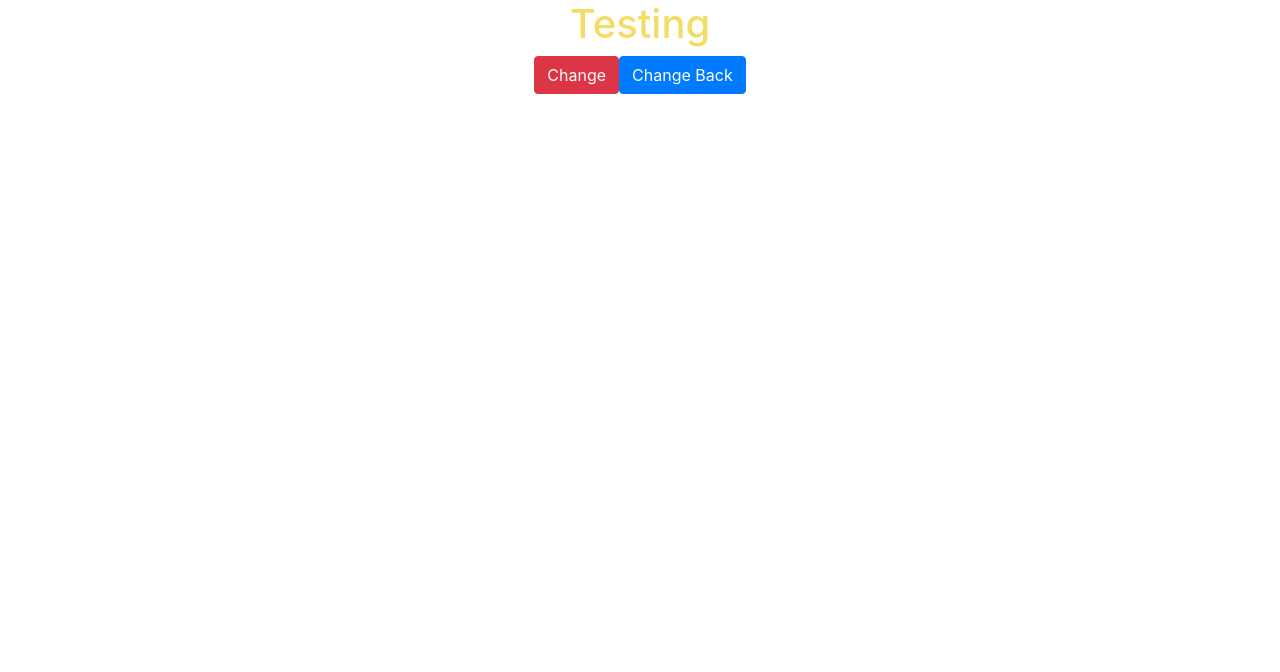
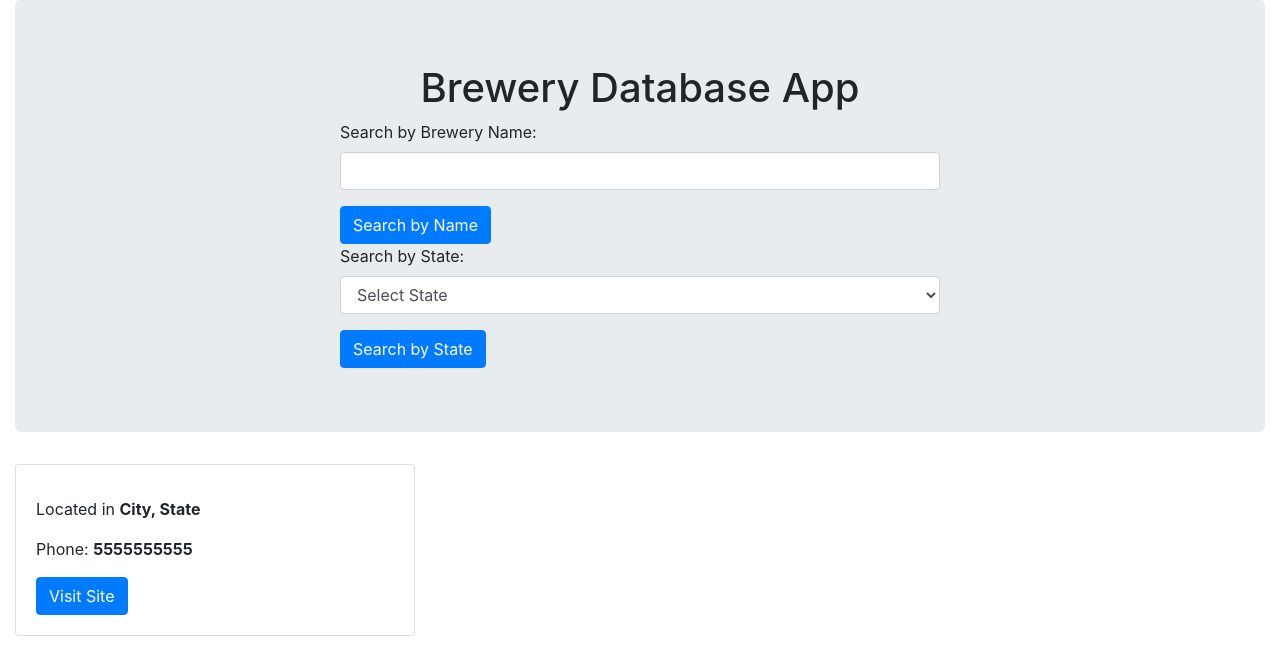
Before and after one commit to danielmurphy1/brewery-database-app, a React (Create React App) app: page / in a window 1280 px wide. Shown: the top 672 px of the page. Built offline with nearby package versions, Linux system fonts and the light colour scheme; no server answers.

Commit message:
built form and began to build output cards component, added styling

```diff
--- a/src/App.js
+++ b/src/App.js
@@ -1,31 +1,72 @@
 import React, {useState, useEffect} from 'react';
-import randomcolor from "randomcolor"
 import './App.css';
+import SearchForm from "./SearchForm";
+import BreweryCard from "./BreweryCard";
 
 function App() {
-  const [ value, setValue ] = useState("Testing")
-    //- array of variable and function - convention is to name function for setting the variable - similar to useState()
-    // - argument of useState is the initial state of the variable
-  const [color, setColor] = useState("")
-  console.log(color)
+  const [names, setNames] = useState([]);
+  const [city, setCity] = useState("");
+  const [state, setState] = useState("");
+  const [phone, setPhone] = useState("");
+  const [website, setWebsite] = useState("");
+
+  // useEffect( async () =>{
+  //   const data = await fetch("https://api.openbrewerydb.org/breweries").then(response => response.json());
+  //   console.log(data)
+  // }, [])
+
+  // useEffect(() => {
+  //   async function fetchData() {
+  //     const data = await fetch("https://api.openbrewerydb.org/breweries").then(response => response.json());
+  //     const names = [];
+  //     console.log(data)
+  //     for(let i = 0; i < data.length; i++){
+  //       setName(() => data[i].name)
+  //       console.log(name)
+  //     }
+  //     // setName(() => data[0].name)
+  //     //   console.log(name)
+
+  //   }
+  //   fetchData();
+  // }, [])
+
+  useEffect(() => {
+    async function fetchData() {
+      const data = await fetch("https://api.openbrewerydb.org/breweries").then(response => response.json());
+      const places = [];
+      console.log(data)
+      for(let i = 0; i < data.length; i++){
+
+          places.push(data[i].name)
+          setNames([...names, places])
 
 
-  useEffect(()=>{
-    setColor(randomcolor())
-  }, []) //empty array as second argument only runs when components mounts aka componentDidMount()
+      // setName(() => data[0].name)
+      //   console.log(name)
 
-  useEffect(()=>{
-    setColor(randomcolor())
-  }, [value]) //second argument array value(s) are the variables it looks for change to run aka componentDidUpdate
+      }
+      console.log(places)
+    }
+    fetchData();
+  }, [])
+
+//  function generateCard(){
+//    let card = ""
+//    for(let i = 0; i < names.length; i++){
+//     card = <BreweryCard name={names[i]}/>
+//    }
+//    return card
+//  }
+
+
 
   return (
-    <div className="App">
-      <h1 style={{color: color}}>{value}</h1>
-      <button className="btn btn-danger" onClick={()=>setValue("Test Complete")
-      }>Change</button>
-      <button className = "btn btn-primary" onClick={()=>setValue("Testing")}>Change Back</button>
+    <div className="container-fluid">
+      <SearchForm/>
+      <BreweryCard name={names}/>
     </div>
-  );
+  )
 }
 
 export default App;
--- /dev/null
+++ b/src/BreweryCard.js
@@ -0,0 +1,26 @@
+import React from "react";
+
+function BreweryCard(props){
+    console.log(props)
+    console.log(props.name)
+    //console.log(props.name[1])
+
+    return(
+        <div className="row">
+            <div className="col">
+                <div className="card" style={{minWidth: 400, maxWidth: 400}}>
+                    <div className="card-body">
+                        <div className="card-title h5">{props.name[0]}</div>
+                        <p className="card-text">Located in <b>City, State</b></p>
+                        <p>Phone: <b>5555555555</b> </p>
+                        <a href="" className="btn btn-primary">Visit Site</a>
+                    </div>
+                </div>
+            </div>
+        </div>
+    )
+}
+
+
+
+export default BreweryCard;
--- /dev/null
+++ b/src/SearchForm.js
@@ -0,0 +1,33 @@
+import React from "react"
+
+function SearchForm (){
+    return(
+            <div className="jumbotron">
+                <h1 className="text-center">Brewery Database App</h1>
+                    <form className="mx-auto" style={{maxWidth: 600}}>
+                        <div className="form-group">
+                            <label className="form-label"> Search by Brewery Name: </label>
+                            <input type="text" className="form-control"></input>
+                        </div>
+                        <button className="btn btn-primary">Search by Name</button>
+                    </form>
+                    <form className="mx-auto" style={{maxWidth: 600}}>
+                    <div className="form-group">
+                            <label className="form-label"> Search by State: </label>
+                            <select className="form-control">
+                                <option value="">Select State</option>
+                                <option value="California">California</option>
+                                <option value="Illinois">Illinois</option>
+                                <option value="Ohio">Ohio</option>
+                                <option value="Texas">Texas</option>
+                            </select>
+                        </div>
+                        <button className="btn btn-primary">Search by State</button>
+                    </form>
+
+                </div>
+
+    )
+}
+
+export default SearchForm;
```
